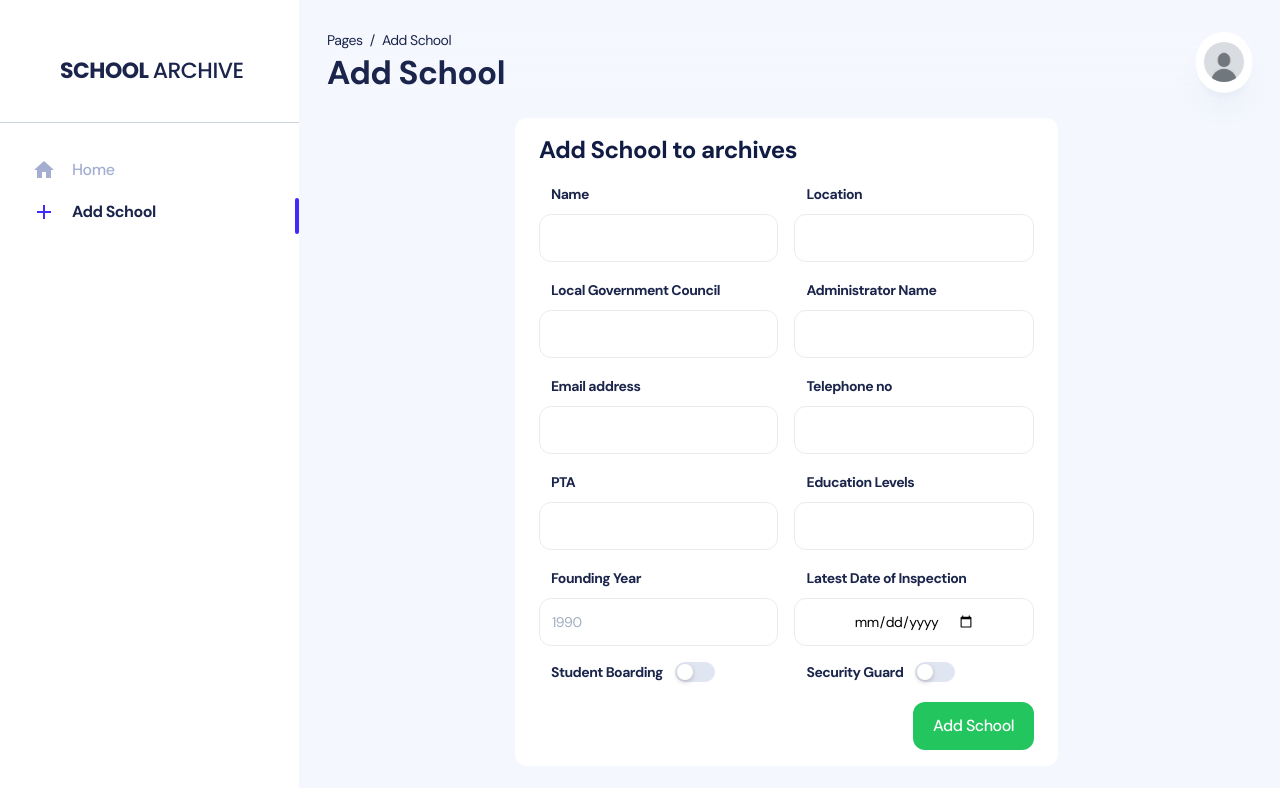
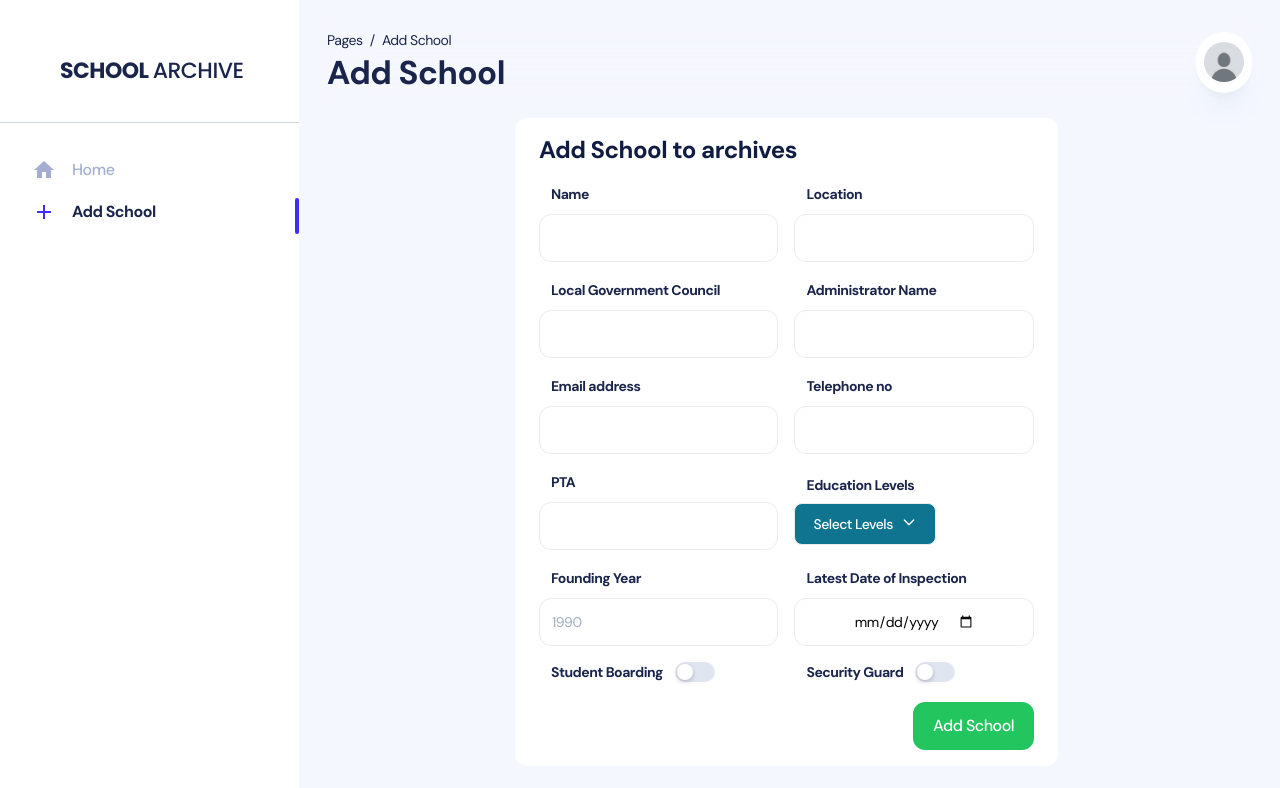
Before and after one commit to Meka-tech/school-archive, a React (Create React App) app: page /admin/add-school in a window 1280 px wide. Shown: the top 788 px of the page. Built offline with nearby package versions, Linux system fonts and the light colour scheme; sample sign-in values are in the browser's storage; what tailwindcss-rtl would draw is missing.

Commit message:
education levels

```diff
--- a/src/components/card/HomeSchoolCard.jsx
+++ b/src/components/card/HomeSchoolCard.jsx
@@ -15,6 +15,10 @@ import { useNavigate } from "react-router-dom";
 
 const HomeSchoolCard = ({ data }) => {
   const navigate = useNavigate();
+
+  const RenderArrayAsText = (array) => {
+    return <div>{array.join(", ")}</div>;
+  };
   return (
     <main
       className=" w-full cursor-pointer rounded-2xl bg-white px-3 py-4 shadow-lg shadow-gray-300 xl:w-10/12  xl:px-6 "
@@ -64,7 +68,7 @@ const HomeSchoolCard = ({ data }) => {
             <BsStack size={15} className="text-[#34d399]" />
           </div>
           <p className="text-xs font-medium xl:text-base">
-            {data?.educationLevels} levels
+            {RenderArrayAsText(data?.educationLevels)}
           </p>
         </div>
         <div className="flex items-center">
--- a/src/views/admin/school/add/index.jsx
+++ b/src/views/admin/school/add/index.jsx
@@ -1,7 +1,7 @@
 import axios from "axios";
 import InputField from "components/fields/InputField";
 import Switch from "components/switch";
-import { Spinner } from "flowbite-react";
+import { Dropdown, Spinner } from "flowbite-react";
 import { Formik } from "formik";
 import { useState } from "react";
 import { useNavigate } from "react-router-dom";
@@ -12,6 +12,7 @@ const AddSchool = () => {
   const [loading, setLoading] = useState(false);
   const [studentBoarding, setStudentBoarding] = useState(false);
   const [securityGuard, setSecurityGuard] = useState(false);
+  const [educationLevels, setEducationLevels] = useState([]);
   const navigate = useNavigate();
 
   const SchoolSchema = Yup.object().shape({
@@ -22,10 +23,24 @@ const AddSchool = () => {
     telephone: Yup.string().required(),
     email: Yup.string().required(),
     foundingYear: Yup.string().required(),
-    educationLevels: Yup.string().required(),
     pta: Yup.string(),
     latestDateOfInspection: Yup.string(),
   });
+
+  const RenderArrayAsText = (array) => {
+    return <div>{array.join(", ")}</div>;
+  };
+
+  const handleDropdown = (value) => {
+    let levels = educationLevels;
+    const index = levels.indexOf(value);
+    if (index > -1) {
+      levels.splice(index, 1);
+    } else {
+      levels.push(value);
+    }
+    setEducationLevels([...levels]);
+  };
 
   return (
     <div className="ml-auto mr-auto mt-5 w-full  rounded-xl bg-white px-3 py-4 xl:w-7/12 xl:px-6">
@@ -41,7 +56,6 @@ const AddSchool = () => {
           telephone: "",
           email: "",
           foundingYear: "",
-          educationLevels: "",
           pta: "",
           latestDateOfInspection: "",
         }}
@@ -55,6 +69,7 @@ const AddSchool = () => {
             ).toISOString(),
             studentBoarding,
             securityGuard,
+            educationLevels,
           };
 
           try {
@@ -79,7 +94,7 @@ const AddSchool = () => {
           isSubmitting,
         }) => (
           <>
-            <div className="grid grid-cols-1 items-center justify-center gap-2 xl:grid-cols-2 xl:gap-4">
+            <div className="relative grid grid-cols-1 items-center justify-center gap-2 xl:grid-cols-2 xl:gap-4">
               <InputField
                 label="Name"
                 name="name"
@@ -135,14 +150,31 @@ const AddSchool = () => {
                 onChange={handleChange}
                 onBlur={handleBlur}
               />
-              <InputField
-                label="Education Levels"
-                value={values.educationLevels}
-                name="educationLevels"
-                onChange={handleChange}
-                onBlur={handleBlur}
-                state={errors.educationLevels ? "error" : ""}
-              />
+              <div className="relative w-full">
+                <p className="mb-2 ml-3 text-xs font-bold  text-navy-700 dark:text-white xl:text-sm">
+                  Education Levels
+                </p>
+                <Dropdown
+                  size={"md"}
+                  label={
+                    educationLevels.length > 0
+                      ? RenderArrayAsText(educationLevels)
+                      : "Select Levels"
+                  }
+                  className="w-full"
+                >
+                  <Dropdown.Item onClick={() => handleDropdown("Nursery")}>
+                    Nursery
+                  </Dropdown.Item>
+                  <Dropdown.Item onClick={() => handleDropdown("Primary")}>
+                    Primary
+                  </Dropdown.Item>
+                  <Dropdown.Item onClick={() => handleDropdown("Secondary")}>
+                    Secondary
+                  </Dropdown.Item>
+                </Dropdown>
+              </div>
+
               <InputField
                 type={"number"}
                 min="1900"
--- a/src/views/admin/school/index.jsx
+++ b/src/views/admin/school/index.jsx
@@ -3,7 +3,7 @@ import SwitchField from "components/fields/SwitchField";
 import InputField from "components/fields/TextField";
 import Session from "components/school/session";
 import Switch from "components/switch";
-import { Spinner } from "flowbite-react";
+import { Dropdown, Spinner } from "flowbite-react";
 import { useEffect, useState } from "react";
 import { BsStack } from "react-icons/bs";
 import {
@@ -25,6 +25,7 @@ import { Modal, Toast } from "flowbite-react";
 
 import DeleteModal from "components/modals/delete modal";
 import { toast } from "react-toastify";
+import { IoMdCheckmark } from "react-icons/io";
 
 const School = () => {
   const state = useLocation().state;
@@ -32,7 +33,7 @@ const School = () => {
   const id = state?.id;
   const BaseUrl = process.env.REACT_APP_BASE_URL;
   const [OGData, setOGData] = useState({});
-  const [schoolData, setSchoolData] = useState({});
+  const [schoolData, setSchoolData] = useState({ educationLevels: [] });
   const [sessionData, setSessionData] = useState([]);
   const [loading, setLoading] = useState(false);
   const [saveDisabled, setSaveDisabled] = useState(true);
@@ -124,6 +125,21 @@ const School = () => {
     }));
   };
 
+  const handleDropDown = (value) => {
+    setSchoolData((prevObject) => {
+      const educationLevels = [...prevObject.educationLevels];
+      const index = educationLevels.indexOf(value);
+      if (index > -1) {
+        educationLevels.splice(index, 1);
+      } else {
+        educationLevels.push(value);
+      }
+      return { ...prevObject, educationLevels };
+    });
+  };
+  const RenderArrayAsText = (array) => {
+    return <div>{array.join(", ")}</div>;
+  };
   useEffect(() => {
     if (OGData.school === schoolData) {
       setSaveDisabled(true);
@@ -256,12 +272,45 @@ const School = () => {
                 <BsStack size={15} className="mr-1" />
                 <p className="font-medium">Education Levels</p>
               </div>
-              <input
-                value={schoolData.educationLevels}
-                className="w-full rounded-xl border-2 border-solid border-gray-100 px-2 py-1 text-lg font-normal text-navy-900 focus:border-gray-300 focus:outline-none  "
-                name="educationLevels"
-                onChange={handleInputChange}
-              />
+              <Dropdown
+                inline
+                label={
+                  schoolData && schoolData?.educationLevels.length > 0
+                    ? RenderArrayAsText(schoolData.educationLevels)
+                    : "Select Levels"
+                }
+              >
+                <Dropdown.Item
+                  onClick={() => {
+                    handleDropDown("Nursery");
+                  }}
+                >
+                  Nursery
+                  {schoolData?.educationLevels.includes("Nursery") && (
+                    <IoMdCheckmark className="ml-2" />
+                  )}
+                </Dropdown.Item>
+                <Dropdown.Item
+                  onClick={() => {
+                    handleDropDown("Primary");
+                  }}
+                >
+                  Primary
+                  {schoolData?.educationLevels.includes("Primary") && (
+                    <IoMdCheckmark className="ml-2" />
+                  )}
+                </Dropdown.Item>
+                <Dropdown.Item
+                  onClick={() => {
+                    handleDropDown("Secondary");
+                  }}
+                >
+                  Secondary
+                  {schoolData?.educationLevels.includes("Secondary") && (
+                    <IoMdCheckmark className="ml-2" />
+                  )}
+                </Dropdown.Item>
+              </Dropdown>
             </div>
             <div className="mr-2 items-center pl-4 text-navy-500">
               <div className="mb-2 flex items-center">
--- a/src/views/landing-page/school.jsx
+++ b/src/views/landing-page/school.jsx
@@ -58,6 +58,10 @@ const School = () => {
   useEffect(() => {
     GetSchoolById();
   }, []);
+
+  const RenderArrayAsText = (array) => {
+    return <div>{array.join(", ")}</div>;
+  };
 
   return (
     <main className="bg-white">
@@ -131,7 +135,7 @@ const School = () => {
                   <p className="font-medium">Education Levels</p>
                 </div>
                 <p className="w-full rounded-xl  px-2 text-lg font-normal text-[#064e3b] xl:py-1   ">
-                  {schoolData.educationLevels}
+                  {RenderArrayAsText(schoolData.educationLevels)}
                 </p>
               </div>
               <div className="mr-2 items-center pl-4 text-[#10b981]">
```
